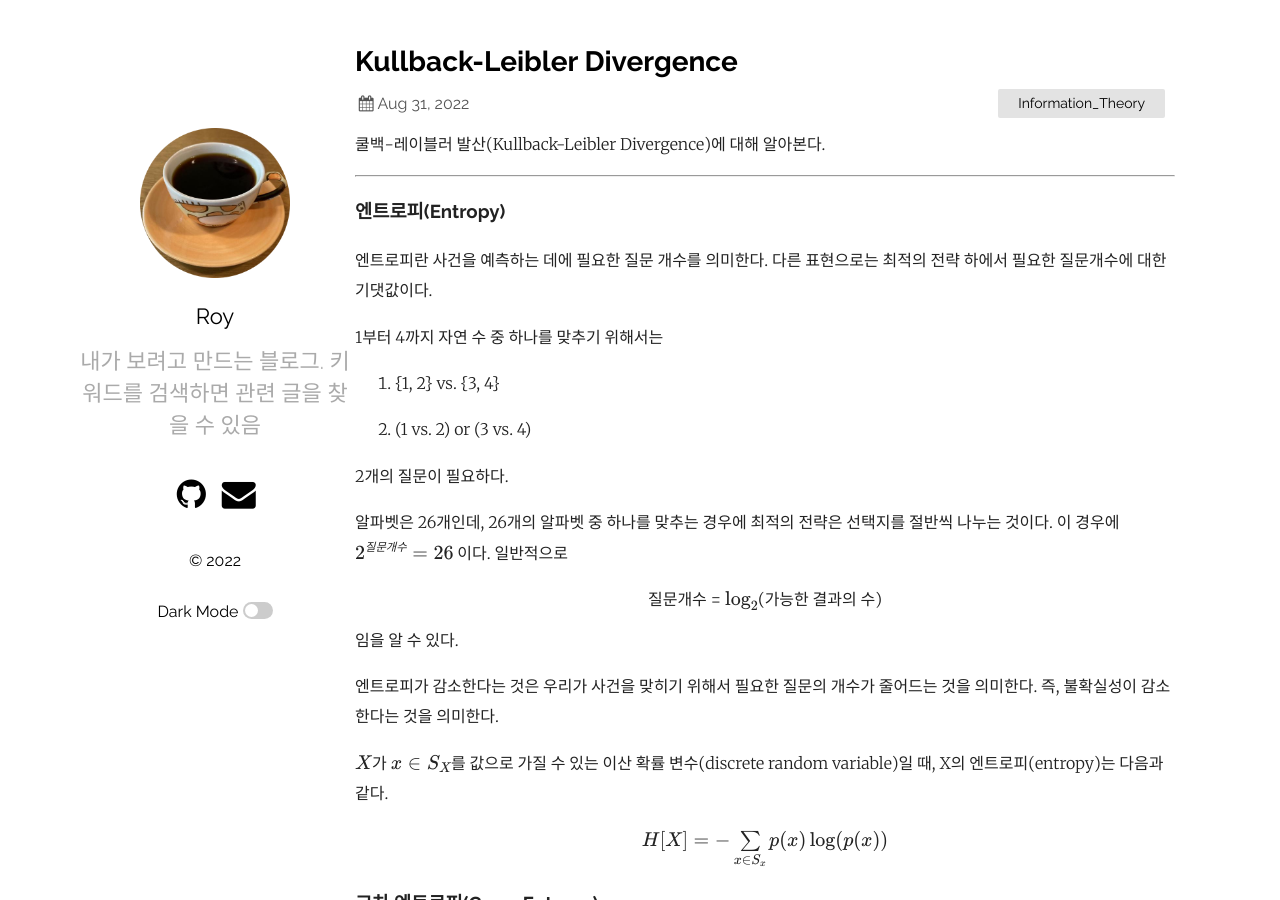
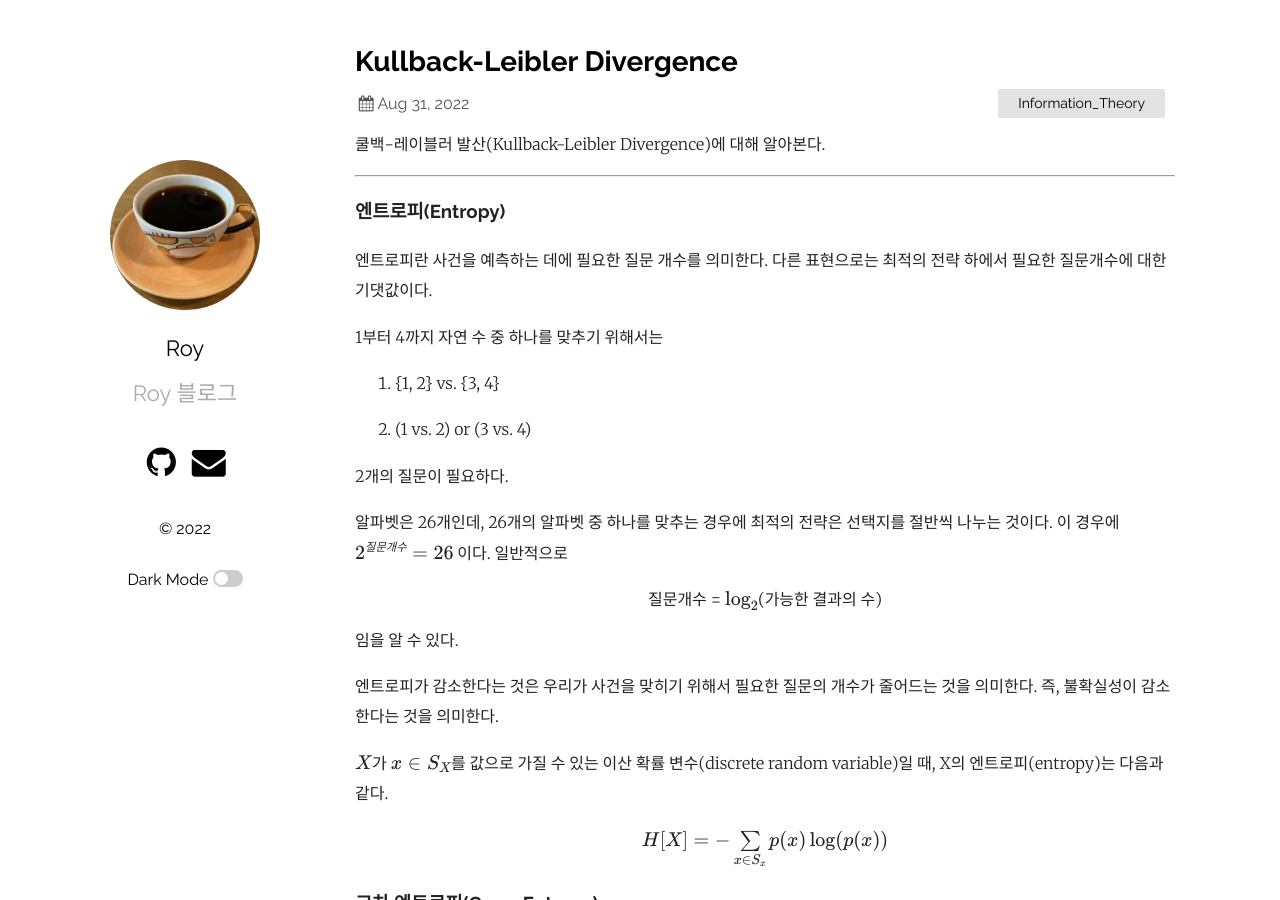
Before and after one commit to roy8in/roy8in.github.io, a Jekyll site: the page built from _posts/2022-08-31-Kullback_Leibler_Divergence.md, in a window 1280 px wide and 900 px high. Built offline with Jekyll 4.4.1, drawn with Linux system fonts in a browser that asks for light colours; formulas are drawn with MathJax 3.

Commit message:
add coments

```diff
--- a/_config.yml
+++ b/_config.yml
@@ -10,7 +10,7 @@
   sass_dir: _sass
 plainwhite:
   name: Roy
-  tagline: 내가 보려고 만드는 블로그. 키워드를 검색하면 관련 글을 찾을 수 있음
+  tagline: Roy 블로그
   date_format: "%b %-d, %Y"
   sitemap: true # set to true to generate sitemap.xml content
   search: true # set to true to enable searchbar
@@ -61,6 +61,12 @@
 
 
 
+
+disqus:
+    comments: true
+    shortname: roy8in-github-blog
+
+
 # Math equation
 
 markdown: kramdown
--- a/_layouts/post.html
+++ b/_layouts/post.html
@@ -21,6 +21,15 @@
   </div>
   {%- if site.plainwhite.disqus_shortname -%}
   <div id="disqus_thread" style="margin-top:25px"></div>
+
+  {% if site.disqus.shortname %}
+    {% include disqus.html %}
+  {% endif %}
+
+  {% if site.disqus.shortname %}
+    {% include disqus.html %}
+  {% endif %}
+
   <script>
     var disqus_config = function () {
       this.page.url = '{{ page.url | absolute_url }}';
```
Also changed, not shown: _includes/disqus.html (added, +19 -0 lines).
